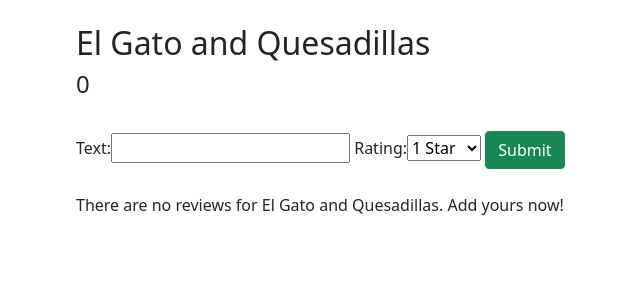
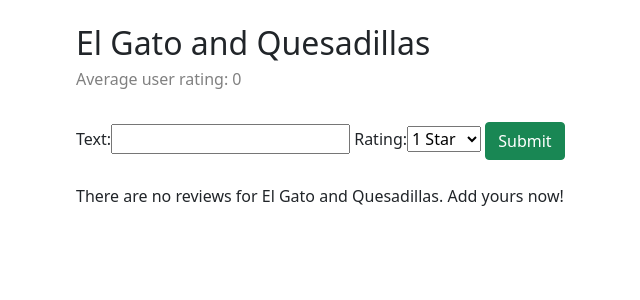
Before and after one commit to ry2016/reviewapp, a Django app: page /reviews/restaurants/1 in a window 1280 px wide. Shown: the top 300 px of the page, without its empty margins (6-646 px from the left). Run offline with Django 3.2, Linux system fonts and the light colour scheme; data comes from the database, SQL or seed files in the repository; some libraries are stand-ins or nearby versions.

Commit message:
typos and average rating label

```diff
--- a/reviews/templates/reviews/restaurant_details.html
+++ b/reviews/templates/reviews/restaurant_details.html
@@ -2,7 +2,7 @@
 
 {% block content %}
 		<h2>{{ restaurant.name }}</h2>
-    <h4> {{ restaurant.get_reviews }} </h4>
+    <h6 style="color: gray;"> Average user rating: {{ restaurant.get_reviews }} </h6>
     <br>
     <form method="post">
       {% csrf_token %}
--- a/reviews/templates/reviews/restaurant_list.html
+++ b/reviews/templates/reviews/restaurant_list.html
@@ -20,7 +20,7 @@
 
 
     <br>
-    <h4>Cafes</h4>
+    <h4>Cafés</h4>
     <!-- List of cafes -->
     {% if restaurantsCafe %}
     <ul>
--- a/reviews/views.py
+++ b/reviews/views.py
@@ -18,7 +18,7 @@ class RestaurantListView(generic.ListView):
 def RestaurantList(request):
     """View function for home page of site."""
 
-    # Generate counts of some of the main objects
+    # Generate lists of different types of restaurants
     restaurants = Restaurant.objects.all()
     restaurantsRestaurant = Restaurant.objects.filter(style='Restaurant')
     restaurantsCafe = Restaurant.objects.filter(style='Café')
```
